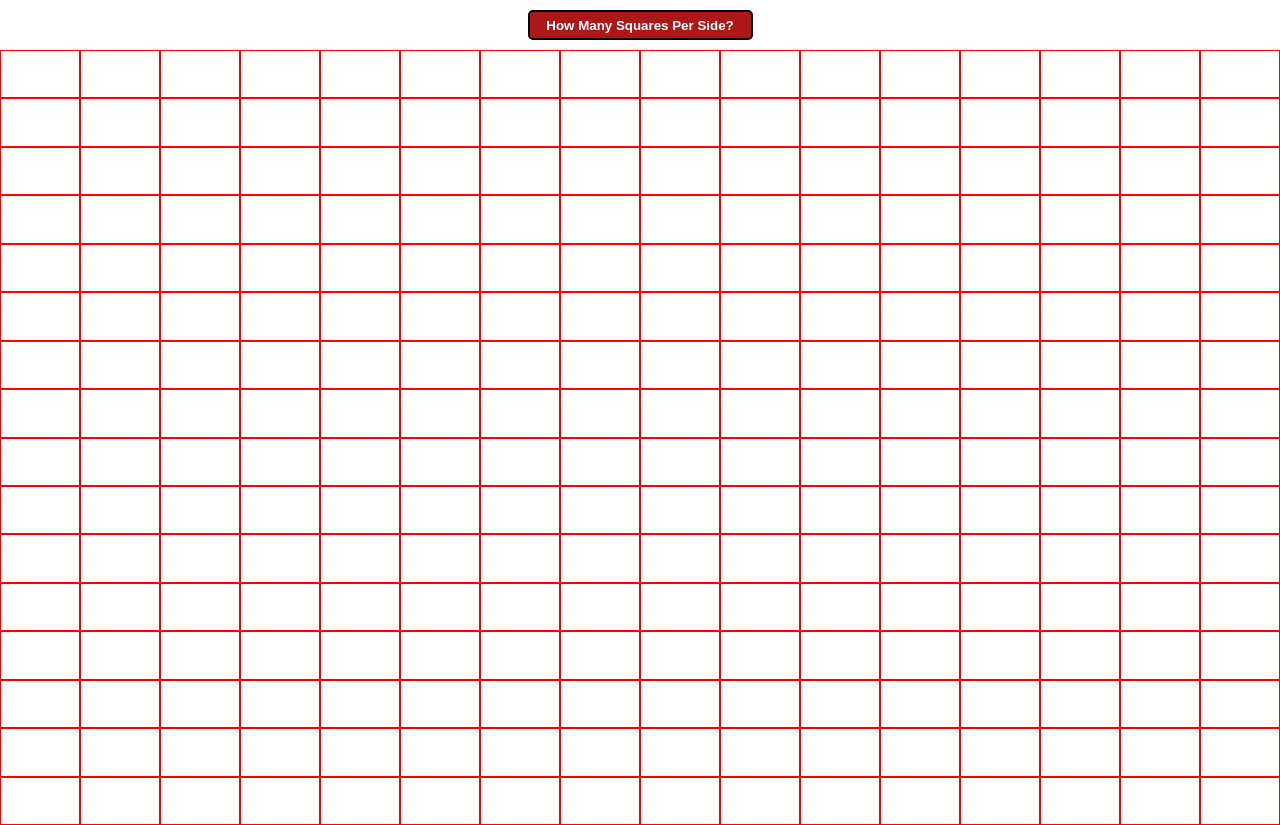
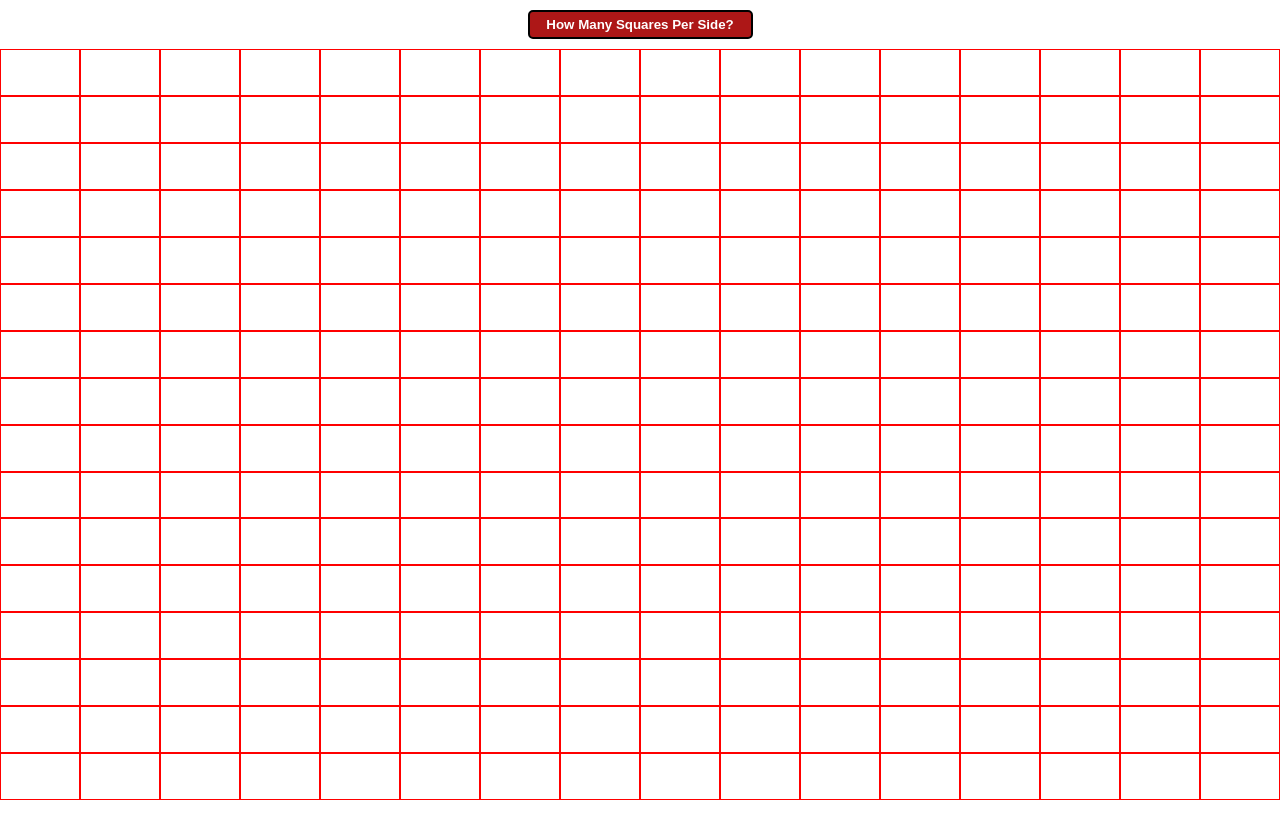
Before and after one commit to romangdev/etch-a-sketch, a plain HTML site: page index.html in a window 1280 px wide. After the commit the page ends 800 px from the top, so only its background shows below. Drawn offline with Linux system fonts and the light colour scheme.

Commit message:
Fix grid height within viewport
Fix the height of the grid so that it always fits perfectly
within the height of the viewport, and does not trigger the need
for a scrollbar in the browser.

```diff
--- a/script.js
+++ b/script.js
@@ -75,8 +75,8 @@ function removeGrid() {
 
 //show the initial grid
 function setStartingGrid() {
-    grid.setAttribute("style", `height: 96.9vh; display: grid;
-    grid-template: repeat(16, 1fr) / repeat(16, 1fr); width: 100%`);
+    grid.setAttribute("style", `display: grid; height: 96.9vh;
+    grid-template: repeat(16, 1fr) / repeat(16, 1fr); width: 100%;`);
 }
 
 //show the user grid
--- a/style.css
+++ b/style.css
@@ -48,6 +48,7 @@ table {
 }
 
 body {
+    height: 100vh;
     display: flex;
     flex-direction: column;
     align-items: center;
```
